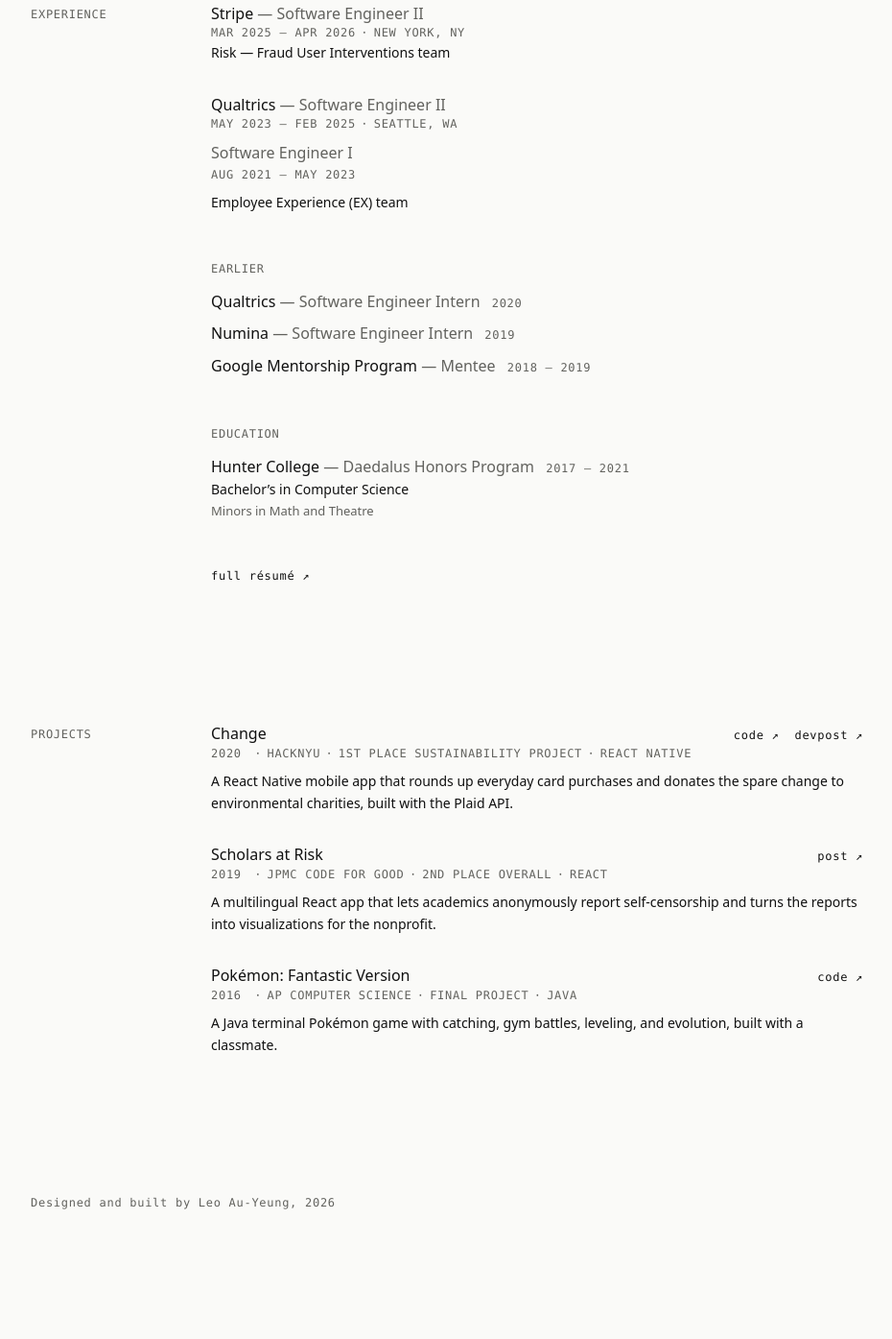
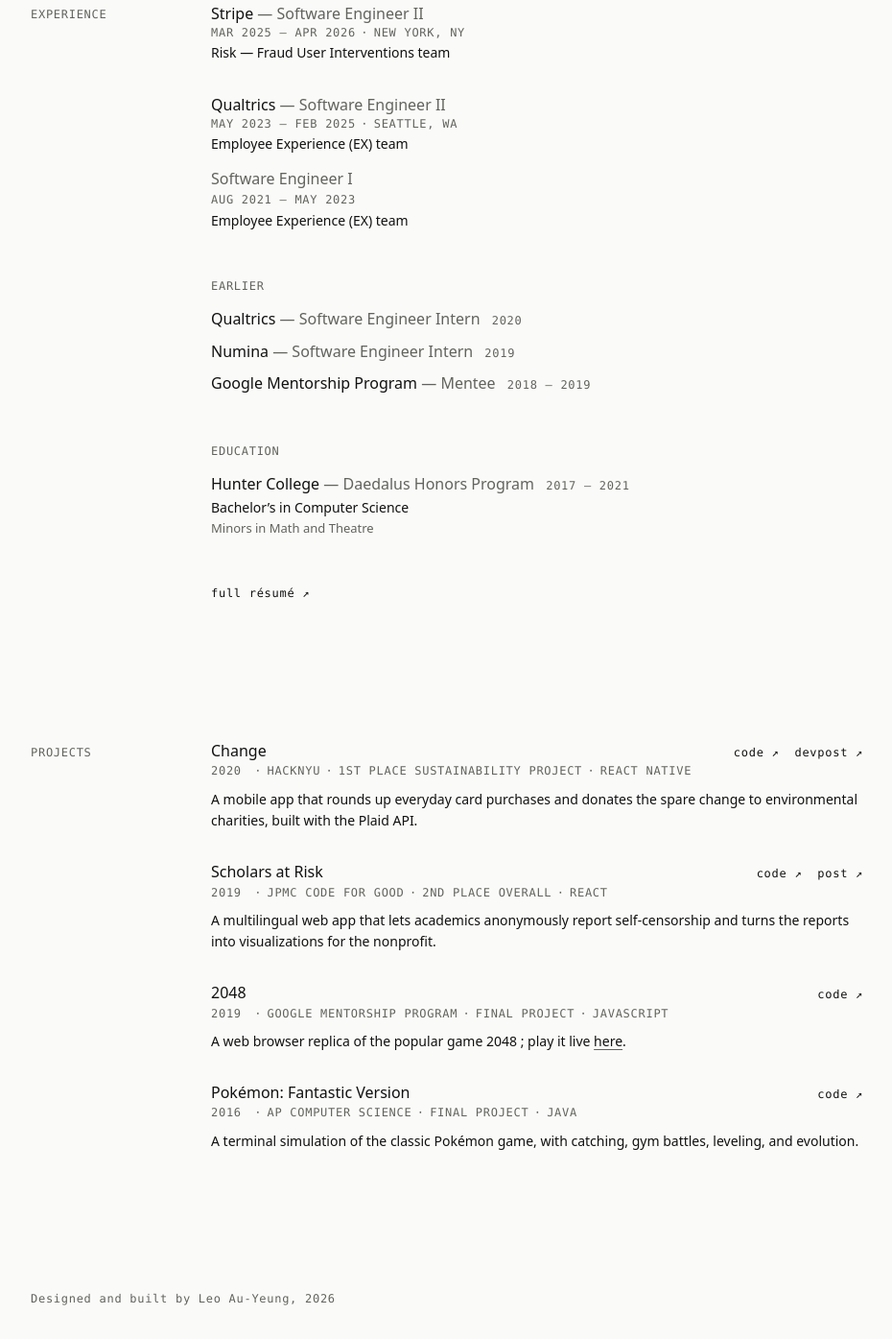
Before and after one commit to LeoAuyeung/leoauyeung.com, an Astro site: page /work in a window 1280 px wide. Shown: the part 598-1993 px from the top of the page at 96% size, without its empty margins (174-1104 px from the left). Before the commit the page ends 1893 px from the top, so only its background shows below. Built offline with nearby package versions, Linux system fonts and the light colour scheme; Astro itself is replaced by a stand-in of ours.

Commit message:
Round 6: team per role, Numina link, 2048 project, project copy
- Experience: team line under each role (Qualtrics SWE II and SWE I)
- Earlier: Numina links to its LinkedIn page
- Projects: add 2048 (Google Mentorship Program) with inline live link; SaR code link
- Blurbs no longer repeat the language or credit classmates

Co-Authored-By: Claude Opus 5.5 <noreply@anthropic.com>

```diff
--- a/src/components/ExperienceItem.astro
+++ b/src/components/ExperienceItem.astro
@@ -16,13 +16,14 @@ const [latest, ...earlier] = job.roles;
   <p class="label">
     {latest.start} — {latest.end}<span class="sep" aria-hidden="true">·</span>{job.city}
   </p>
+  <p class="job__team">{latest.team}</p>
   {earlier.map((r) => (
     <div class="job__role">
       <p class="muted">{r.title}</p>
       <p class="label">{r.start} — {r.end}</p>
+      <p class="job__team">{r.team}</p>
     </div>
   ))}
-  <p class="job__team">{job.team}</p>
 </article>
 
 <style>
@@ -30,6 +31,6 @@ const [latest, ...earlier] = job.roles;
   .job__head { font-weight: var(--fw-medium); }
   .job__head .muted { font-weight: var(--fw-regular); }
   .job p + p { margin-top: 0; }
-  .job__role { margin-top: var(--s-2); }
-  .job__team { margin-top: var(--s-2); font-size: var(--fs-small); }
+  .job__role { margin-top: var(--s-3); }
+  .job__team { margin-top: var(--s-1); font-size: var(--fs-small); }
 </style>
--- a/src/components/ProjectItem.astro
+++ b/src/components/ProjectItem.astro
@@ -22,7 +22,12 @@ const { project } = Astro.props;
     {project.year}
     {project.tags.map((t) => <><span class="sep" aria-hidden="true">·</span>{t}</>)}
   </p>
-  <p class="project__blurb">{project.blurb}</p>
+  <p class="project__blurb prose">
+    {project.blurb}
+    {project.blurbLink && (
+      <>{project.blurbLink.lead}<a href={project.blurbLink.href} target="_blank" rel="noopener">{project.blurbLink.text}</a>.</>
+    )}
+  </p>
 </article>
 
 <style>
--- a/src/data/experience.ts
+++ b/src/data/experience.ts
@@ -2,14 +2,13 @@ export interface Role {
   title: string;
   start: string; // "Mar 2025"
   end: string; // "Apr 2026" or "Present"
+  team: string;
 }
 
 export interface Job {
   company: string;
   url?: string;
   city: string;
-  /** Written once per company, under all roles. */
-  team: string;
   /** Newest first. The first role's title and dates go on the heading lines. */
   roles: Role[];
 }
@@ -26,17 +25,17 @@ export const jobs: Job[] = [
     company: 'Stripe',
     url: 'https://stripe.com',
     city: 'New York, NY',
-    team: 'Risk — Fraud User Interventions team',
-    roles: [{ title: 'Software Engineer II', start: 'Mar 2025', end: 'Apr 2026' }],
+    roles: [
+      { title: 'Software Engineer II', start: 'Mar 2025', end: 'Apr 2026', team: 'Risk — Fraud User Interventions team' },
+    ],
   },
   {
     company: 'Qualtrics',
     url: 'https://www.qualtrics.com',
     city: 'Seattle, WA',
-    team: 'Employee Experience (EX) team',
     roles: [
-      { title: 'Software Engineer II', start: 'May 2023', end: 'Feb 2025' },
-      { title: 'Software Engineer I', start: 'Aug 2021', end: 'May 2023' },
+      { title: 'Software Engineer II', start: 'May 2023', end: 'Feb 2025', team: 'Employee Experience (EX) team' },
+      { title: 'Software Engineer I', start: 'Aug 2021', end: 'May 2023', team: 'Employee Experience (EX) team' },
     ],
   },
 ];
@@ -49,6 +48,7 @@ export const earlier: EarlierItem[] = [
   },
   {
     org: 'Numina',
+    url: 'https://www.linkedin.com/company/numina.co/about/',
     title: 'Software Engineer Intern',
     when: '2019',
   },
--- a/src/data/projects.ts
+++ b/src/data/projects.ts
@@ -1,23 +1,28 @@
 export interface ProjectLink {
-  label: string; // "code", "live", "post"
+  label: string; // "code", "devpost", "post"
   href: string;
 }
 
 export interface Project {
   title: string;
   year: number;
+  /** Meta line after the year: event/course · result · language */
   tags: string[];
+  /** One sentence. Don't name the language here; it's already in the tags. */
   blurb: string;
+  /** Optional inline link that finishes the blurb: `${blurb}${lead}<a>${text}</a>.` */
+  blurbLink?: { lead: string; text: string; href: string };
   links: ProjectLink[];
 }
 
+/** Newest first. */
 export const projects: Project[] = [
   {
     title: 'Change',
     year: 2020,
     tags: ['HackNYU', '1st place sustainability project', 'React Native'],
     blurb:
-      'A React Native mobile app that rounds up everyday card purchases and donates the spare change to environmental charities, built with the Plaid API.',
+      'A mobile app that rounds up everyday card purchases and donates the spare change to environmental charities, built with the Plaid API.',
     links: [
       { label: 'code', href: 'https://github.com/LeoAuyeung/Change' },
       { label: 'devpost', href: 'https://devpost.com/software/change-o9yabw' },
@@ -28,15 +33,26 @@ export const projects: Project[] = [
     year: 2019,
     tags: ['JPMC Code for Good', '2nd place overall', 'React'],
     blurb:
-      'A multilingual React app that lets academics anonymously report self-censorship and turns the reports into visualizations for the nonprofit.',
-    links: [{ label: 'post', href: 'https://bit.ly/pactCFG19' }],
+      'A multilingual web app that lets academics anonymously report self-censorship and turns the reports into visualizations for the nonprofit.',
+    links: [
+      { label: 'code', href: 'https://github.com/jerseycity19/team-3' },
+      { label: 'post', href: 'https://bit.ly/pactCFG19' },
+    ],
+  },
+  {
+    title: '2048',
+    year: 2019,
+    tags: ['Google Mentorship Program', 'final project', 'JavaScript'],
+    blurb: 'A web browser replica of the popular game 2048',
+    blurbLink: { lead: '; play it live ', text: 'here', href: 'https://angelalim1010.github.io/2048/' },
+    links: [{ label: 'code', href: 'https://github.com/angelalim1010/2048' }],
   },
   {
     title: 'Pokémon: Fantastic Version',
     year: 2016,
     tags: ['AP Computer Science', 'final project', 'Java'],
     blurb:
-      'A Java terminal Pokémon game with catching, gym battles, leveling, and evolution, built with a classmate.',
+      'A terminal simulation of the classic Pokémon game, with catching, gym battles, leveling, and evolution.',
     links: [{ label: 'code', href: 'https://github.com/LeoAuyeung/Team-Fantastic-Baby' }],
   },
 ];
--- a/src/pages/work.astro
+++ b/src/pages/work.astro
@@ -45,7 +45,7 @@ import { projects } from '../data/projects';
         <ul class="oneliners">
           {earlier.map((e) => (
             <li>
-              <span class="strong">{e.org}</span> <span class="muted">— {e.title}</span>
+              <span class="strong">{e.url ? <a href={e.url} target="_blank" rel="noopener">{e.org}</a> : e.org}</span> <span class="muted">— {e.title}</span>
               {e.when && <span class="label when">{e.when}</span>}
             </li>
           ))}
```
